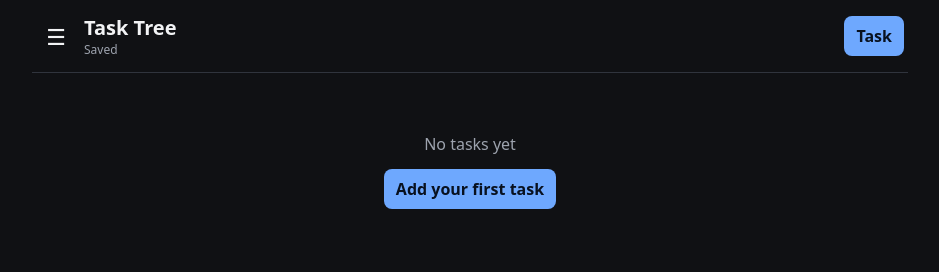
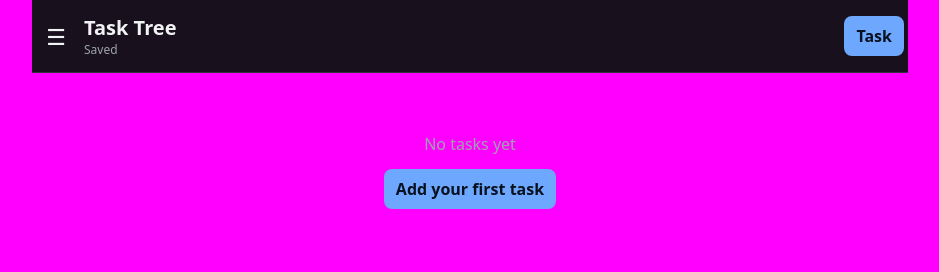
Before and after one commit to Leo-neoboy/TaskTree, a plain HTML site: page index.html in a window 1280 px wide. Shown: the whole page, without its empty margins (170-1109 px from the left). Drawn offline with Linux system fonts and the light colour scheme.

Commit message:
changed bg

```diff
--- a/style.css
+++ b/style.css
@@ -5,7 +5,7 @@
 :root {
     color-scheme: dark;
 
-    --bg: #101114;
+    --bg: #ff00ff;
     --surface: #191b20;
     --border: #30343d;
 
```
